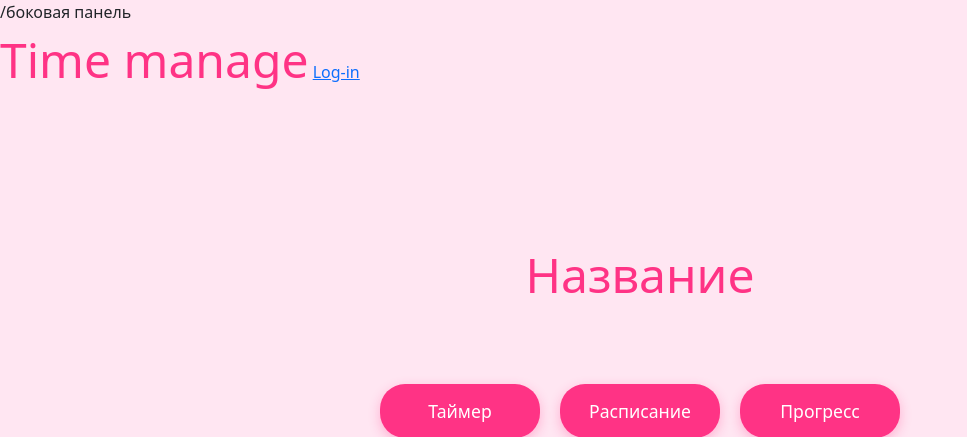
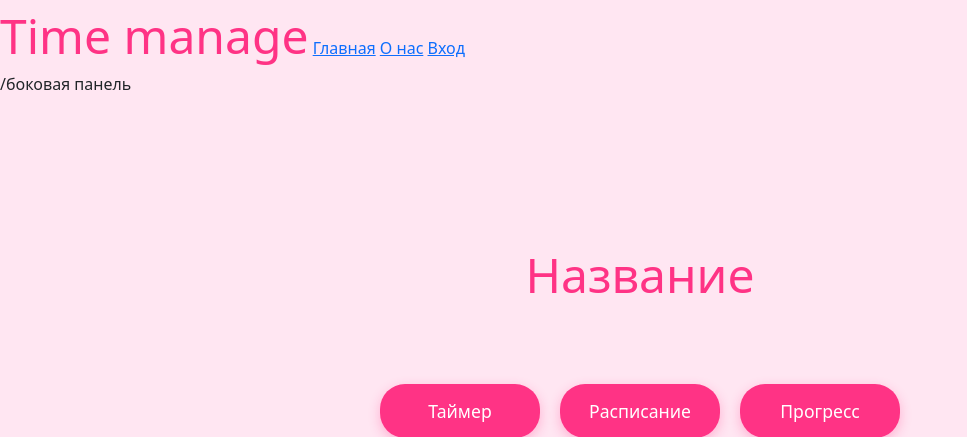
Before and after one commit to kokosikkkk/Django_project, a Django app: page / in a window 1280 px wide. Shown: the top 437 px of the page, without its empty margins (0-967 px from the left). Run offline with Django 5.2, Linux system fonts and the light colour scheme.

Commit message:
added page account, norm header, logout

```diff
--- a/main/templates/main/first.html
+++ b/main/templates/main/first.html
@@ -4,19 +4,6 @@
 {% block title %}Главная страница{% endblock %}
 
 {% block content %}
-
-<div id="header">
-    <span class="logo">Time manage</span>
-    <span class="user">
-        {% if request.user.is_authenticated %}
-            Hello {{ request.user.first_name }},
-        {% else %}
-            <a href="{% url 'login' %}">Log-in</a>
-        {% endif %}
-    </span>
-</div>
-
-
 
     <div class="middle">
         <h1 class="logo">Название</h1>
--- a/main/templates/main/lolyal.html
+++ b/main/templates/main/lolyal.html
@@ -8,6 +8,23 @@
     <link rel="stylesheet" href="https://cdn.jsdelivr.net/npm/bootstrap@5.3.3/dist/css/bootstrap.min.css">
     <link rel="stylesheet" href="{% static 'main/css/main.css'%}">
 </head>
+
+
+<body>
+    <header class="header">
+        <span class="logo">Time manage</span>
+        <a href="{% url 'index' %}" class="nav-button">Главная</a>
+        <a href="{% url 'about' %}" class="nav-button">О нас</a>
+        {% if user.is_authenticated %}
+            <a href="{% url 'account' %}" class="nav-button">Аккаунт</a>
+            <a href="{% url 'logout' %}" class="nav-button">Выход</a>
+        {% else %}
+            <a href="{% url 'login' %}" class="nav-button">Вход</a>
+        {% endif %}
+    </header>
+</body>
+
+
 <body>
     <aside> /боковая панель
 
--- a/rega/templates/rega/registration/logout.html
+++ b/rega/templates/rega/registration/logout.html
@@ -3,5 +3,5 @@
 {% block title %}Logged out{% endblock %}
 {% block content %}
     <h1>Logged out</h1>
-    <p>You have been successfully logged out. You can <a href="{% url "login" %}">log-in again</a>.</p>
+    <p>Вы успешно вышли.<a href="{% url 'login' %}">Снова войти</a>.</p>
 {% endblock %}
--- a/rega/urls.py
+++ b/rega/urls.py
@@ -3,5 +3,7 @@ from . import views
 
 urlpatterns = [
     path('login/', views.user_login, name='login'),
+    path('logout/', views.user_logout, name = 'logout'),
+    path('account/', views.acc, name='account'),
     #path('login/', 'django.contrib.auth.views.login', name='login'),
 ]
```
Also changed, not shown: rega/templates/rega/account.html (+12 -1 lines), rega/views.py (+10 -2 lines), db.sqlite3.
